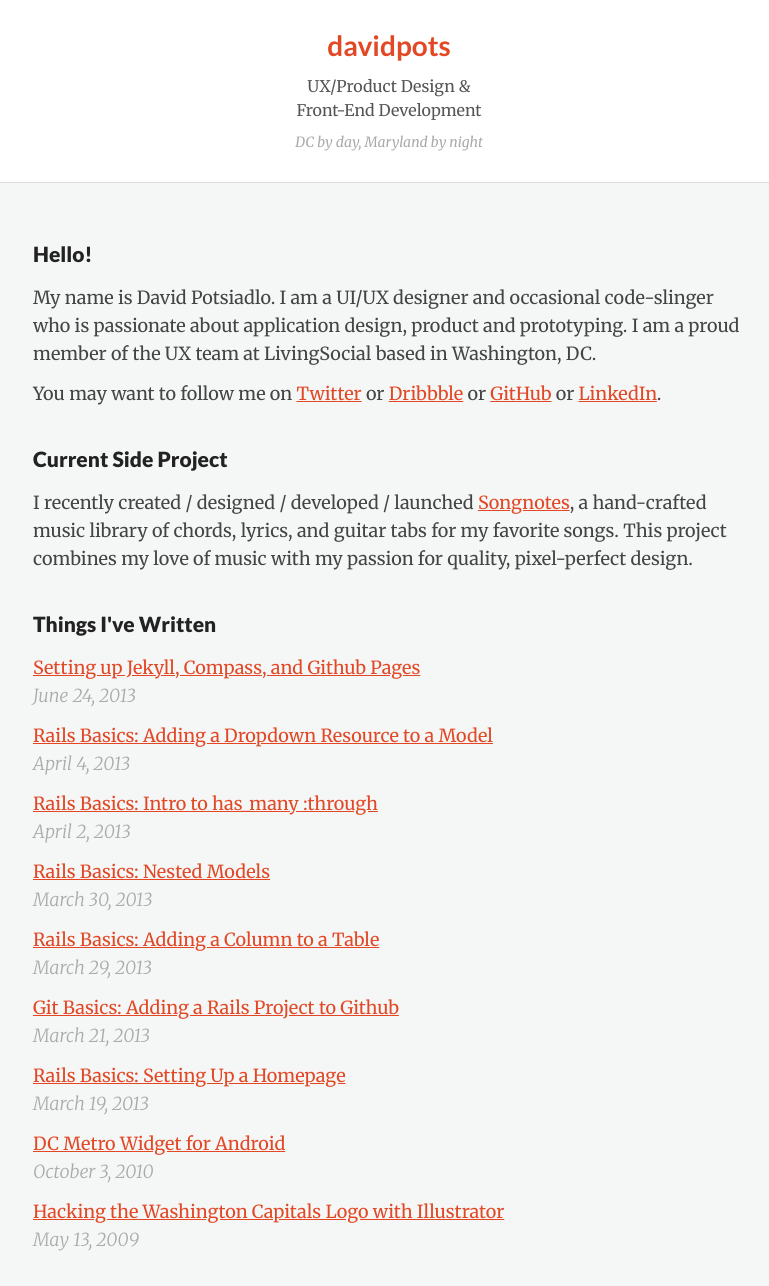
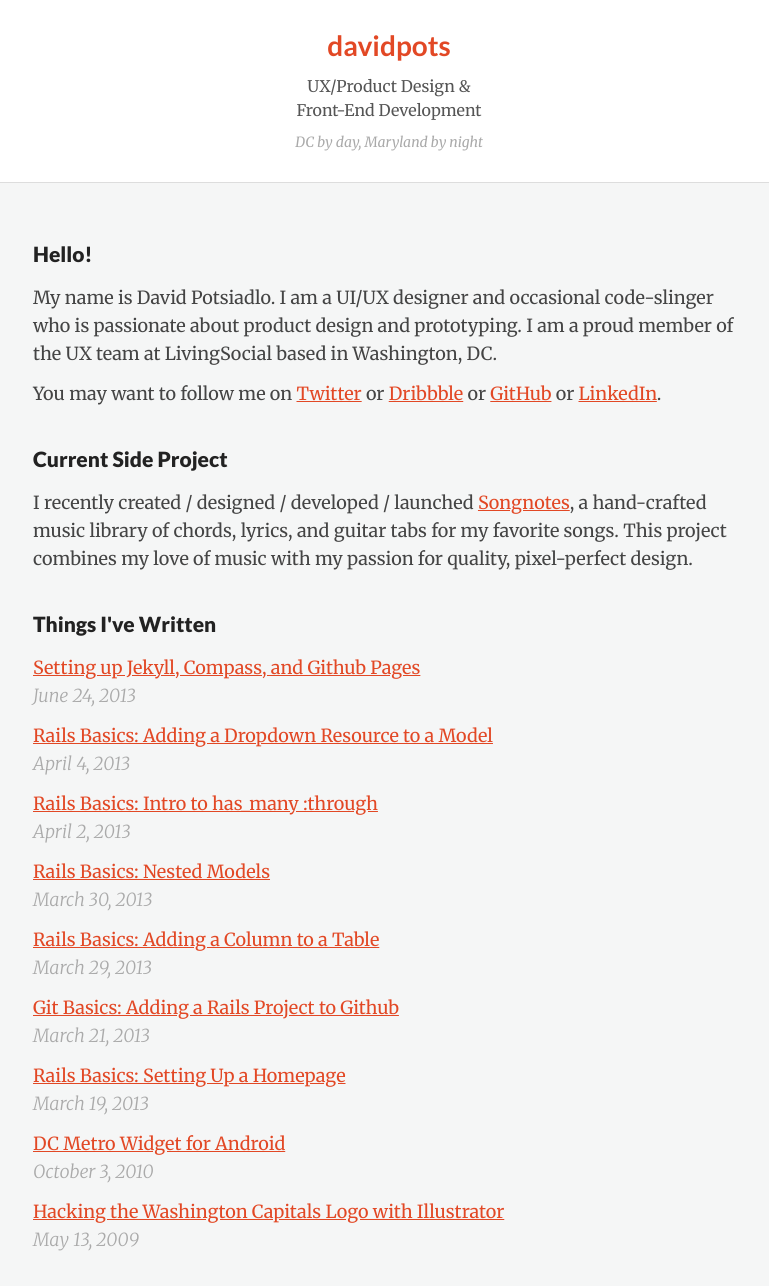
Before and after one commit to davidpots/davidpots.github.io, a Jekyll site: the page built from index.html, in a window 1280 px wide. Shown: the whole page, without its empty margins (251-1020 px from the left). Built offline with Jekyll 4.4.1, drawn with Linux system fonts in a browser that asks for light colours.

Commit message:
Tweaks to homepage content

```diff
--- a/index.html
+++ b/index.html
@@ -6,7 +6,7 @@ title: Your New Jekyll Site
 <div id="home">
 
   <h4 style="maring-bottom: 0;">Hello!</h4>
-  <p style="margin: 12px 0;">My name is David Potsiadlo. I am a UI/UX designer and occasional code-slinger who is passionate about application design, product and prototyping. I am a proud member of the UX team at LivingSocial based in Washington, DC.</p>
+  <p style="margin: 12px 0;">My name is David Potsiadlo. I am a UI/UX designer and occasional code-slinger who is passionate about product design and prototyping. I am a proud member of the UX team at LivingSocial based in Washington, DC.</p>
   <p style="margin: 12px 0;">You may want to follow me on <a href="http://www.twitter.com/davidpots" target="_blank">Twitter</a> or <a href="http://dribbble.com/davidpots" target="_blank">Dribbble</a> or <a href="http://github.com/davidpots" target="_blank">GitHub</a> or <a href="http://www.linkedin.com/in/davidpots" target="_blank">LinkedIn</a>.
 
   <h4 style="maring-bottom: 0;">Current Side Project</h4>
```
